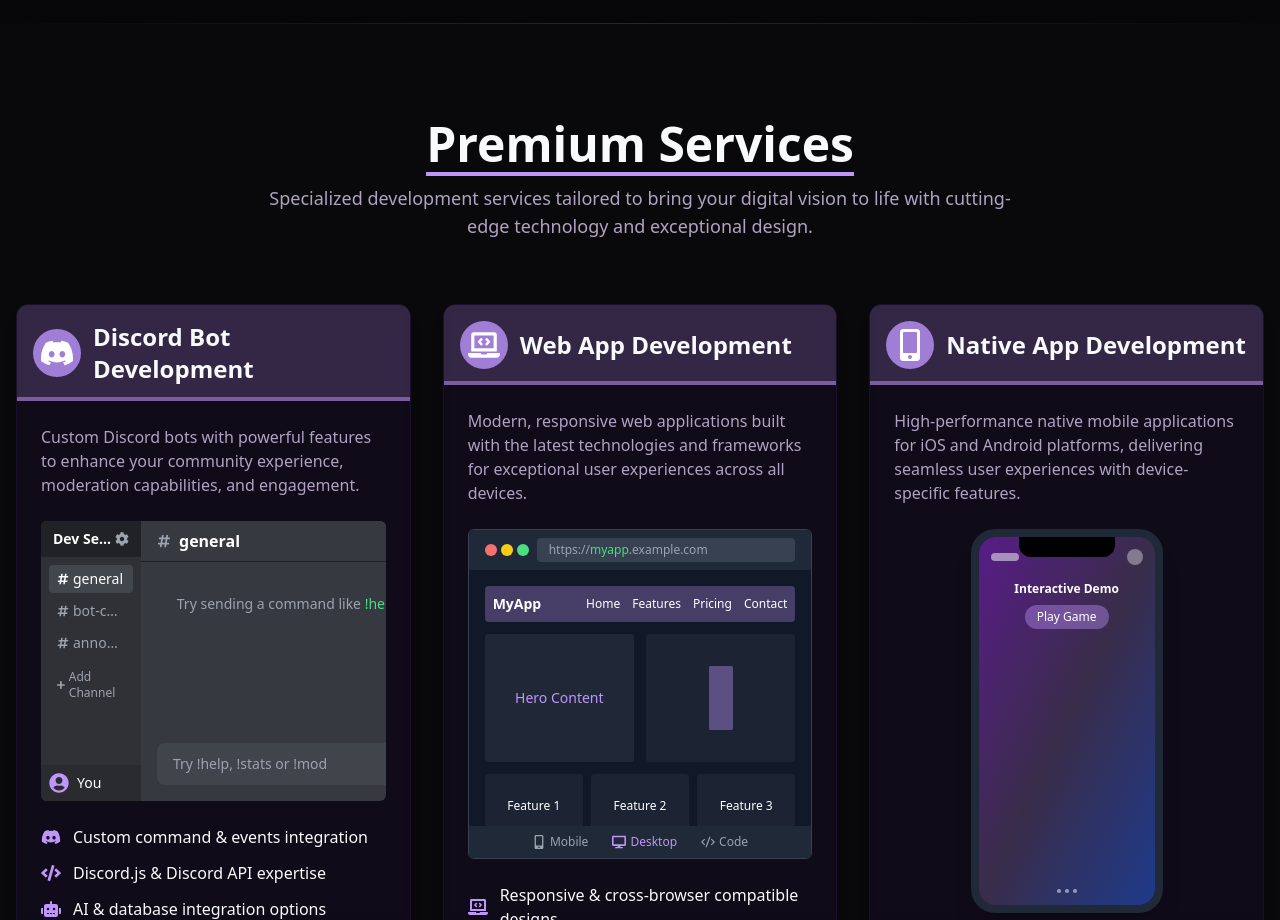
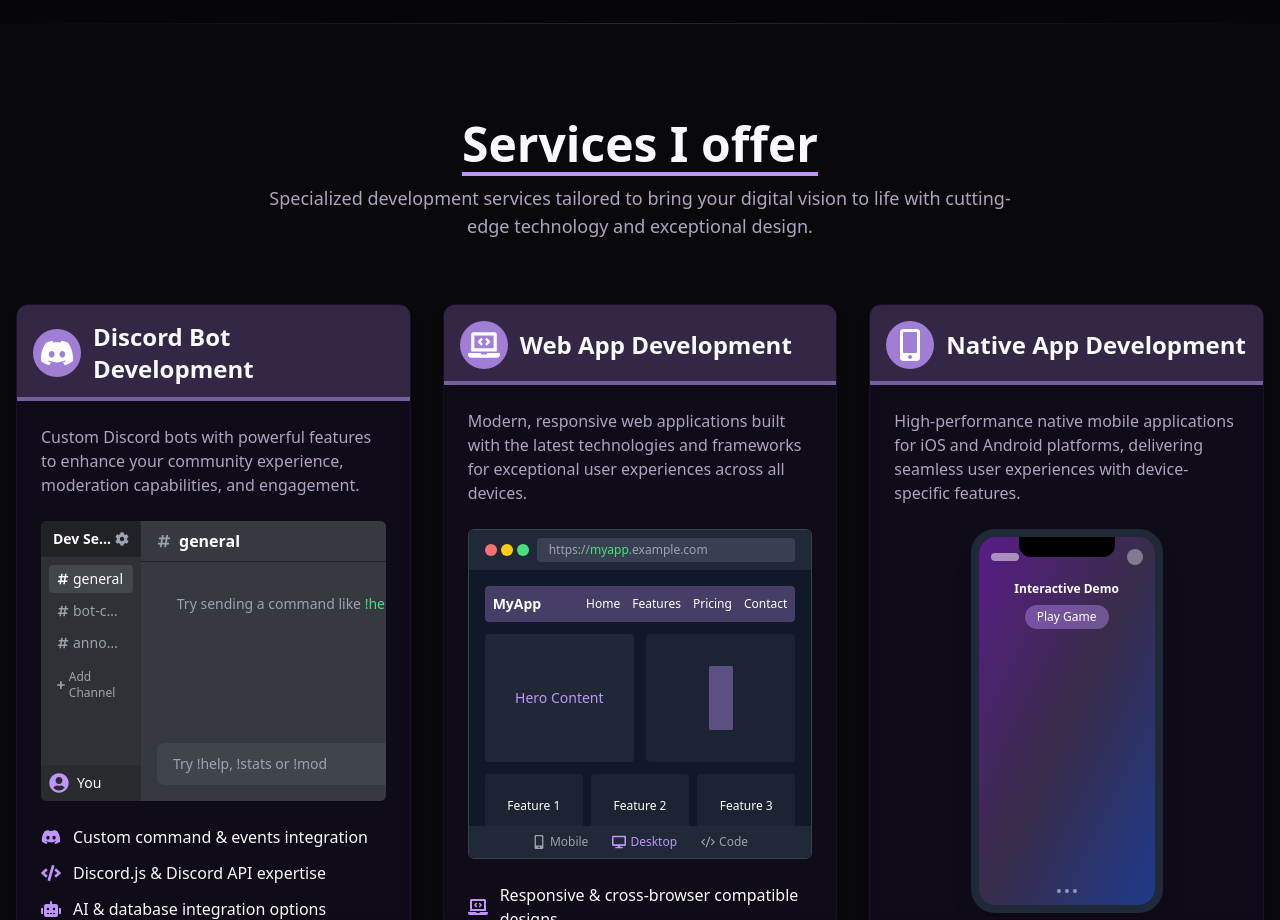
Before and after one commit to ozumaly/ozuma, a Next.js app: page / in a window 1280 px wide. Shown: the part 3160-4080 px from the top of the page. Built offline with nearby package versions, Linux system fonts and the light colour scheme.

Commit message:
Update Services.tsx

```diff
--- a/src/components/sections/Services.tsx
+++ b/src/components/sections/Services.tsx
@@ -26,7 +26,7 @@ export default function Services() {
             viewport={{ once: true }}
             transition={{ duration: 0.6 }}
           >
-            Premium Services
+            Services I offer
             <motion.span
               className="absolute -bottom-2 left-0 w-full h-1 bg-primary"
               initial={{ width: 0 }}
```
